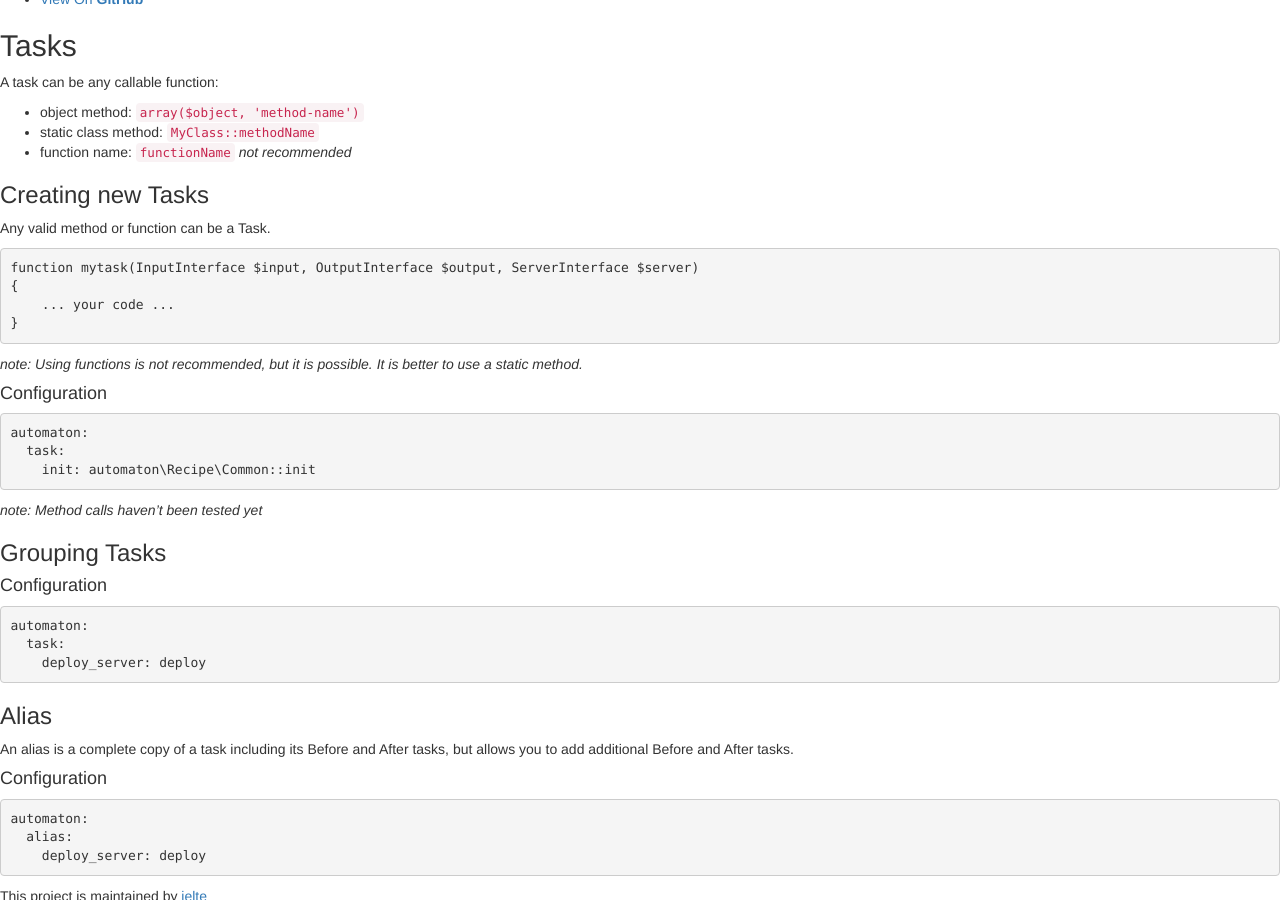
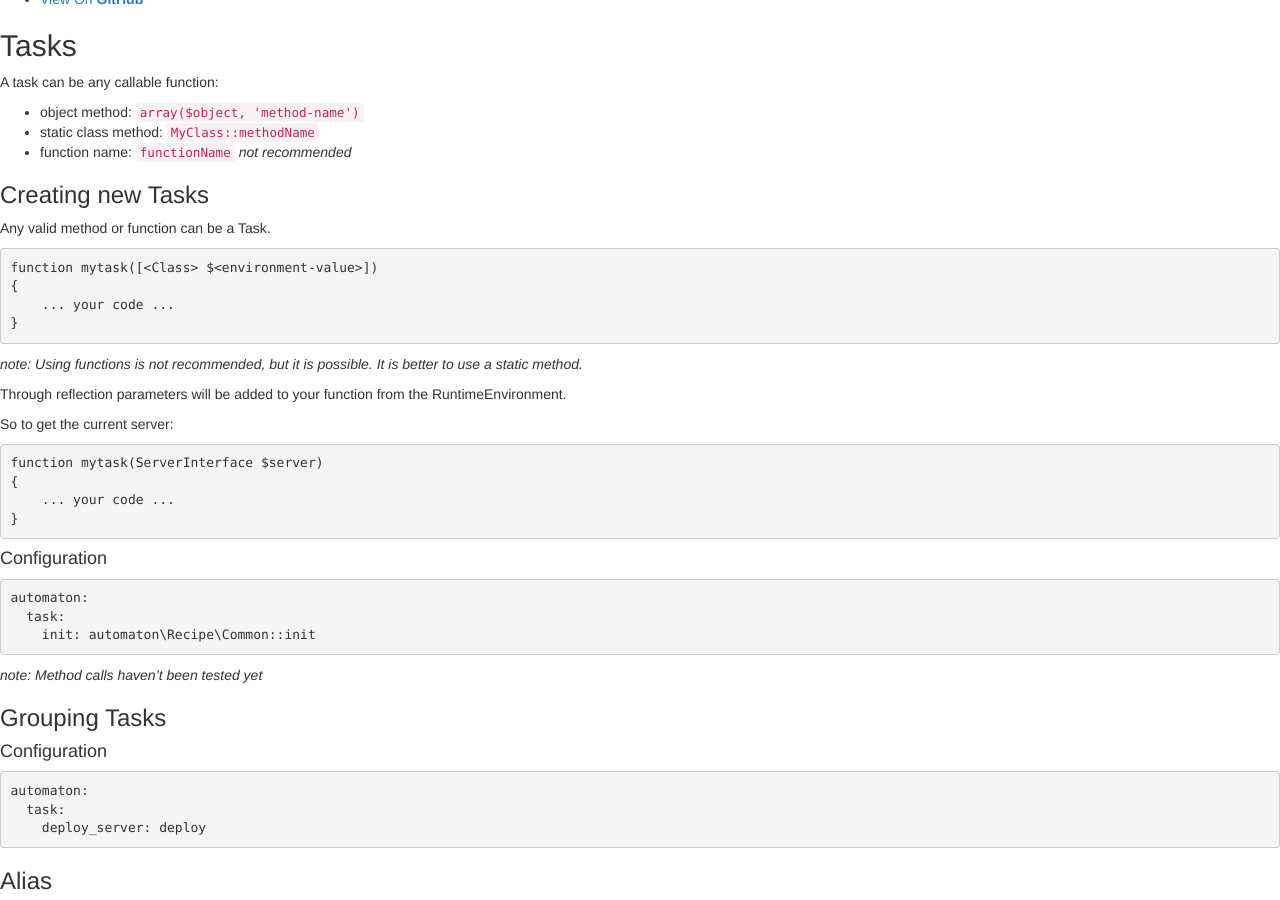
Before and after one commit to jelte/automaton, a Jekyll site: the page built from documentation/tasks.md, in a window 1280 px wide and 900 px high, scrolled down 402 px. Built offline with Jekyll 4.4.1, drawn with Linux system fonts in a browser that asks for light colours; nearby versions of some CDN libraries; library files that are not in the unit come from our copies.

Commit message:
update docs

```diff
--- a/_data/roadmap.yml
+++ b/_data/roadmap.yml
@@ -19,6 +19,7 @@ releases:
             done: yes
           -
             title: Running tasks locally
+            done: yes
           -
             title: Sharing variables between tasks ( Runtime Environment )
             done: yes
--- a/documentation/tasks.md
+++ b/documentation/tasks.md
@@ -15,13 +15,25 @@ A task can be any callable function:
 Any valid method or function can be a Task.
 
 ~~~
-function mytask(InputInterface $input, OutputInterface $output, ServerInterface $server)
+function mytask([<Class> $<environment-value>])
 {
     ... your code ...
 }
 ~~~
 
 *note: Using functions is not recommended, but it is possible. It is better to use a static method.*
+
+Through reflection parameters will be added to your function from the RuntimeEnvironment.
+
+So to get the current server:
+
+~~~
+function mytask(ServerInterface $server)
+{
+    ... your code ...
+}
+~~~
+
 
 #### Configuration
 
```
